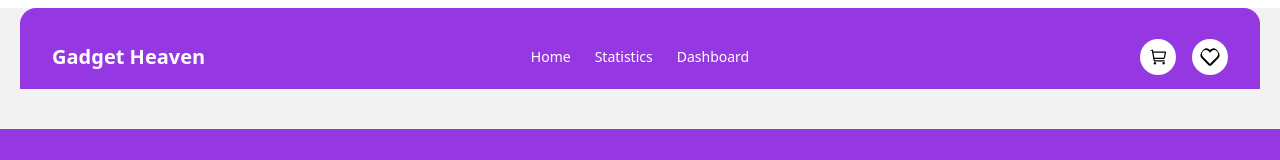
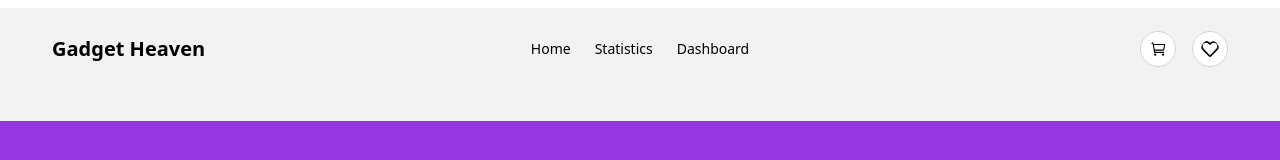
Before and after one commit to programming-hero-web-course-4/b10a8-gadget-heaven-emonShimoul, a React (Vite) app: page /product/P001 in a window 1280 px wide. Shown: the top 160 px of the page. Built offline with nearby package versions, Linux system fonts and the light colour scheme.

Commit message:
display the navbar background color conditionally

```diff
--- a/src/components/NavBar/NavBar.jsx
+++ b/src/components/NavBar/NavBar.jsx
@@ -1,8 +1,11 @@
-import { NavLink } from "react-router-dom";
+import { NavLink, useLocation } from "react-router-dom";
 import { IoCartOutline } from "react-icons/io5";
 import { FaRegHeart } from "react-icons/fa";
 
 const NavBar = () => {
+  const location = useLocation();
+
+  const isHomePage = location.pathname === "/";
   const links = (
     <>
       <li>
@@ -17,7 +20,7 @@ const NavBar = () => {
     </>
   );
   return (
-    <div className=" text-white rounded-2xl">
+    <div className={`rounded-2xl ${isHomePage ? "text-white" : "text-black"}`}>
       <div className="navbar mx-auto">
         <div className="navbar-start">
           <div className="dropdown">
@@ -50,8 +53,8 @@ const NavBar = () => {
           <ul className="menu menu-horizontal px-1">{links}</ul>
         </div>
         <div className="navbar-end flex gap-4">
-          <IoCartOutline className="text-4xl bg-white text-black p-2 rounded-4xl cursor-pointer" />
-          <FaRegHeart className="text-4xl bg-white text-black p-2 rounded-4xl cursor-pointer" />
+          <IoCartOutline className="text-4xl bg-white text-black p-2 rounded-4xl cursor-pointer border border-gray-300" />
+          <FaRegHeart className="text-4xl bg-white text-black p-2 rounded-4xl cursor-pointer border border-gray-300" />
         </div>
       </div>
     </div>
--- a/src/components/ProductDetails/ProductDetails.jsx
+++ b/src/components/ProductDetails/ProductDetails.jsx
@@ -1,4 +1,5 @@
 import { useLoaderData, useParams } from "react-router-dom";
+import { useState } from "react";
 import { FaRegHeart } from "react-icons/fa";
 import { IoCartOutline } from "react-icons/io5";
 import { addToCartList, addToStoredWishList } from "../../utility/localstorage";
@@ -7,12 +8,17 @@ const ProductDetails = () => {
   const { product_id } = useParams();
   // console.log(product_id);
 
+  const [disabled, setDisabled] = useState(false);
+
   const handleCart = (id) => {
     addToCartList(id);
   };
 
   const handleWishlist = (id) => {
-    addToStoredWishList(id);
+    if (!disabled) {
+      addToStoredWishList(id);
+      setDisabled(true);
+    }
   };
 
   //   const id = parseInt(product_id);
@@ -75,7 +81,9 @@ const ProductDetails = () => {
             </button>
             <div
               onClick={() => handleWishlist(product_id)}
-              className="border p-2 rounded-full text-gray-500 cursor-pointer"
+              className={`border p-2 rounded-full cursor-pointer ${
+                disabled ? "text-gray-300 pointer-events-none" : "text-gray-500"
+              }`}
             >
               <FaRegHeart />
             </div>
--- a/src/components/Root/Root.jsx
+++ b/src/components/Root/Root.jsx
@@ -1,11 +1,18 @@
-import { Outlet } from "react-router-dom";
+import { Outlet, useLocation } from "react-router-dom";
 import Footer from "../Footer/Footer";
 import NavBar from "../NavBar/NavBar";
 
 const Root = () => {
+  const location = useLocation();
+
+  const isHomePage = location.pathname === "/";
   return (
     <div className="bg-[#09080F0D]">
-      <div className="max-w-[1240px] mx-auto bg-[#9538E2]  pt-4 mt-2 px-6 rounded-t-2xl">
+      <div
+        className={`max-w-[1240px] mx-auto pt-2 mt-2 px-6 rounded-t-2xl ${
+          isHomePage ? "bg-[#9538E2]" : ""
+        }`}
+      >
         <NavBar></NavBar>
       </div>
       <Outlet></Outlet>
```
